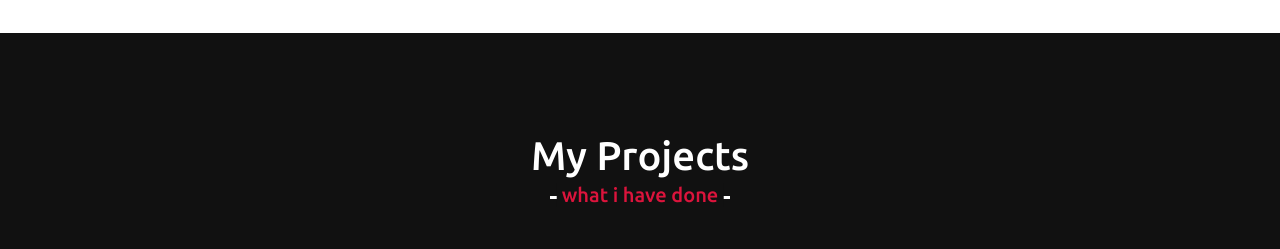
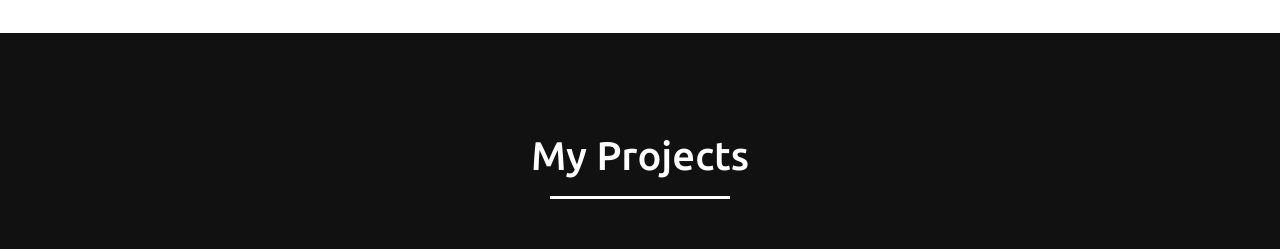
Before and after one commit to vinodvardayya/Portfolio, a plain HTML site: page index.html in a window 1280 px wide. Shown: the part 1540-1789 px from the top of the page. Drawn offline with nearby package versions, Linux system fonts and the light colour scheme.

Commit message:
Update style.css

```diff
--- a/style.css
+++ b/style.css
@@ -269,7 +269,6 @@ section .title::after{
 .services .title::after,
 .teams .title::after{
     background: #111;
-    content: "what i have done";
 }
 .services .serv-content .card{
     width: calc(33% - 20px);
```
